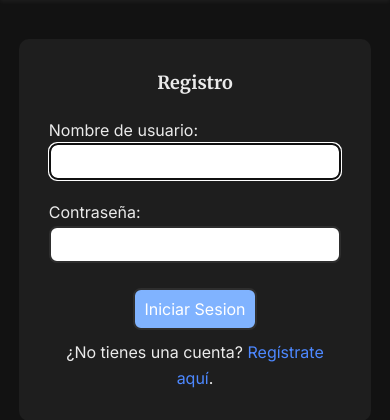
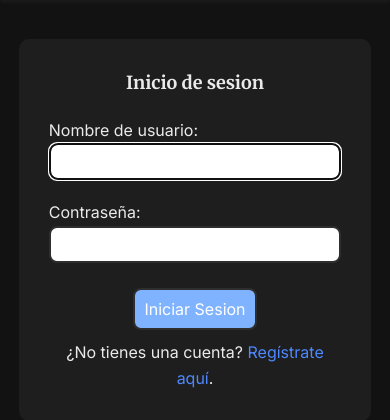
Before and after one commit to DermisHamelZabala/Lista-de-tareas-con-DJANGO, a Django app: page / in a window 390 px wide. Shown: the part 101-521 px from the top of the page. Run offline with Django 5.2, Linux system fonts and the light colour scheme.

Commit message:
Creacion y estilo a los mesanjes de errores de los formularios de login y registro

```diff
--- a/tareas/static/tareas/css/style.css
+++ b/tareas/static/tareas/css/style.css
@@ -214,13 +214,26 @@ form button:hover{
     background-color: var(--color-primario);
 }
 
-.registro{
+.registro,
+.login{
     width: 30%;
 }
 
 .registro span,
 .registro ul{
     display: none;
+}
+
+/* mensaje error */
+.nonfield,
+.sms-registro{
+    display: block;
+    color: #E35F5F;
+    list-style: none;
+    padding: 10px;
+    background-color: #121212;
+    border: 2px solid #E35F5F;
+    border-radius: 8px;
 }
 
 /* estilos de las tareas */
@@ -417,7 +430,8 @@ footer p{
         line-height: 1.4;
     }
 
-    .registro{
+    .registro,
+    .login{
         width: 50%;
     }
 }
@@ -441,7 +455,8 @@ footer p{
         width: 70%;
     }
 
-    .registro{
+    .registro,
+    .login{
         width: 70%;
     }
 }
--- a/usuarios/templates/registration/login.html
+++ b/usuarios/templates/registration/login.html
@@ -3,8 +3,8 @@
 {% block titulo %}Inicio de sesion{% endblock %}
 
 {% block contenido %}
-    <div class="formulario-agregar-tarea registro">
-        <h2>Registro</h2>
+    <div class="formulario-agregar-tarea login">
+        <h2>Inicio de sesion</h2>
         <form method="POST">
             {% csrf_token %}
             {{ form.as_p }}
--- a/usuarios/views.py
+++ b/usuarios/views.py
@@ -1,6 +1,7 @@
 from django.shortcuts import render, redirect
 from django.contrib.auth import login
 from .forms import FormularioInicioSesion
+from django.contrib import messages
 
 # Create your views here.
 
@@ -17,6 +18,8 @@ def registro_usuario(request):
             login(request, nuevo_formulario)
             # redirigimos al usuario
             return redirect('lista_tareas')
+        else:
+            messages.error(request, f'Error al crear el usuario: {formulario.error_messages}')
 
     else: # si la peticion no es POST
         formulario = FormularioInicioSesion()
```
Also changed, not shown: usuarios/templates/registration/registro.html (+9 -0 lines).
